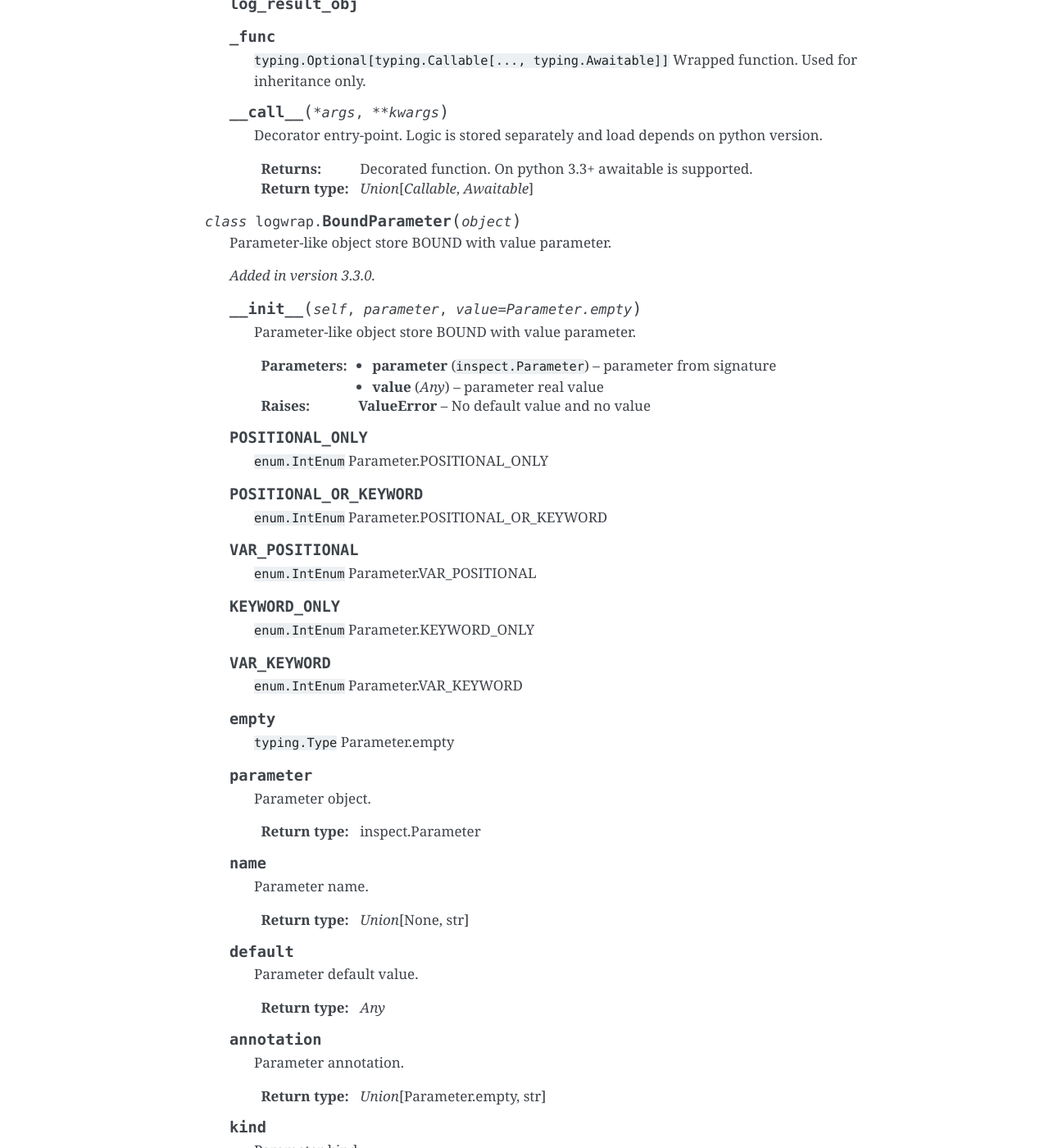
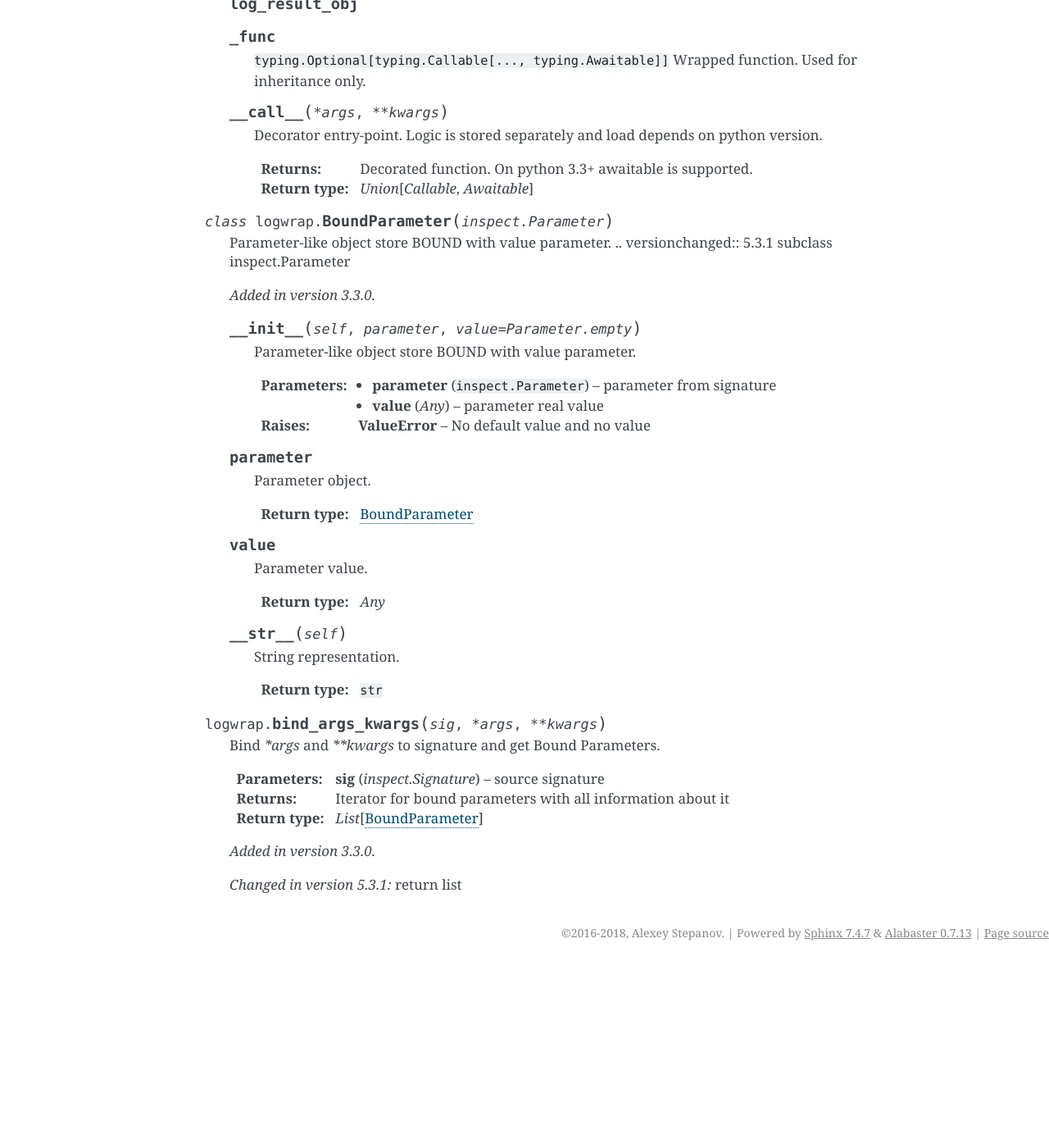
Before and after one commit to python-useful-helpers/logwrap, a Sphinx documentation site: the page built from doc/source/logwrap.rst, in a window 1280 px wide and 1400 px high, scrolled down 2037 px. Shown: the whole window at 82% size. Built offline with Sphinx 7.4.7, drawn with Linux system fonts in a browser that asks for light colours; after the commit the page ends 3214 px from its top, so only the background shows below that; some of the changed text lies outside the part shown.

Commit message:
Extra cythonize: _repr_iterable_items
BoundParameter: subclass inspect.Parameter
Signed-off-by: Alexey Stepanov <penguinolog@gmail.com>

```diff
--- a/doc/source/logwrap.rst
+++ b/doc/source/logwrap.rst
@@ -111,9 +111,10 @@ API: Decorators: `LogWrap` class and `logwrap` function.
         :rtype: typing.Union[typing.Callable, typing.Awaitable]
 
 
-.. py:class:: BoundParameter(object)
+.. py:class:: BoundParameter(inspect.Parameter)
 
     Parameter-like object store BOUND with value parameter.
+    .. versionchanged:: 5.3.1 subclass inspect.Parameter
 
     .. versionadded:: 3.3.0
 
@@ -127,65 +128,11 @@ API: Decorators: `LogWrap` class and `logwrap` function.
         :type value: typing.Any
         :raises ValueError: No default value and no value
 
-    .. py:attribute:: POSITIONAL_ONLY
-
-        ``enum.IntEnum``
-        Parameter.POSITIONAL_ONLY
-
-    .. py:attribute:: POSITIONAL_OR_KEYWORD
-
-        ``enum.IntEnum``
-        Parameter.POSITIONAL_OR_KEYWORD
-
-    .. py:attribute:: VAR_POSITIONAL
-
-        ``enum.IntEnum``
-        Parameter.VAR_POSITIONAL
-
-    .. py:attribute:: KEYWORD_ONLY
-
-        ``enum.IntEnum``
-        Parameter.KEYWORD_ONLY
-
-    .. py:attribute:: VAR_KEYWORD
-
-        ``enum.IntEnum``
-        Parameter.VAR_KEYWORD
-
-    .. py:attribute:: empty
-
-        ``typing.Type``
-        Parameter.empty
-
     .. py:attribute:: parameter
 
         Parameter object.
 
-        :rtype: inspect.Parameter
-
-    .. py:attribute:: name
-
-        Parameter name.
-
-        :rtype: typing.Union[None, str]
-
-    .. py:attribute:: default
-
-        Parameter default value.
-
-        :rtype: typing.Any
-
-    .. py:attribute:: annotation
-
-        Parameter annotation.
-
-        :rtype: typing.Union[Parameter.empty, str]
-
-    .. py:attribute:: kind
-
-        Parameter kind.
-
-        :rtype: enum.IntEnum
+        :rtype: BoundParameter
 
     .. py:attribute:: value
 
@@ -193,11 +140,11 @@ API: Decorators: `LogWrap` class and `logwrap` function.
 
         :rtype: typing.Any
 
-    .. py:method:: __hash__(self)
+    .. py:method:: __str__(self)
 
-        Block hashing.
+        String representation.
 
-        :raises TypeError: Not hashable.
+        :rtype: ``str``
 
 
 .. py:function:: bind_args_kwargs(sig, *args, **kwargs)
```
Also changed, not shown: 4 other files.
